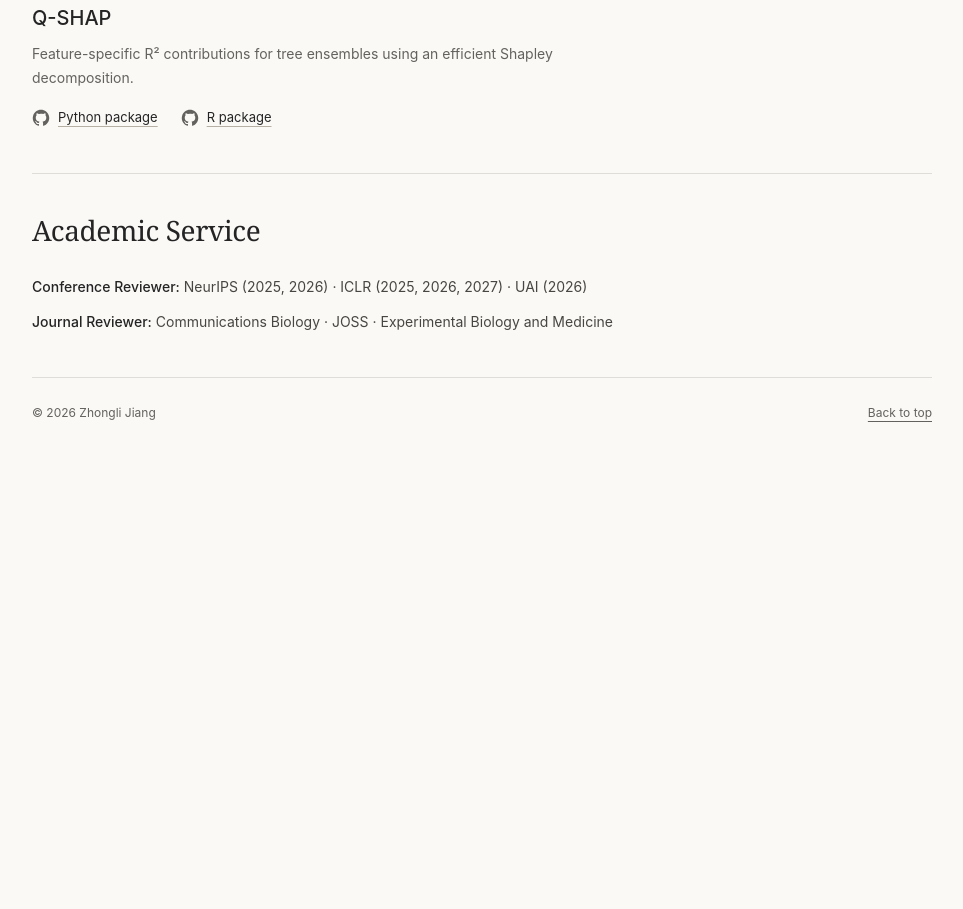
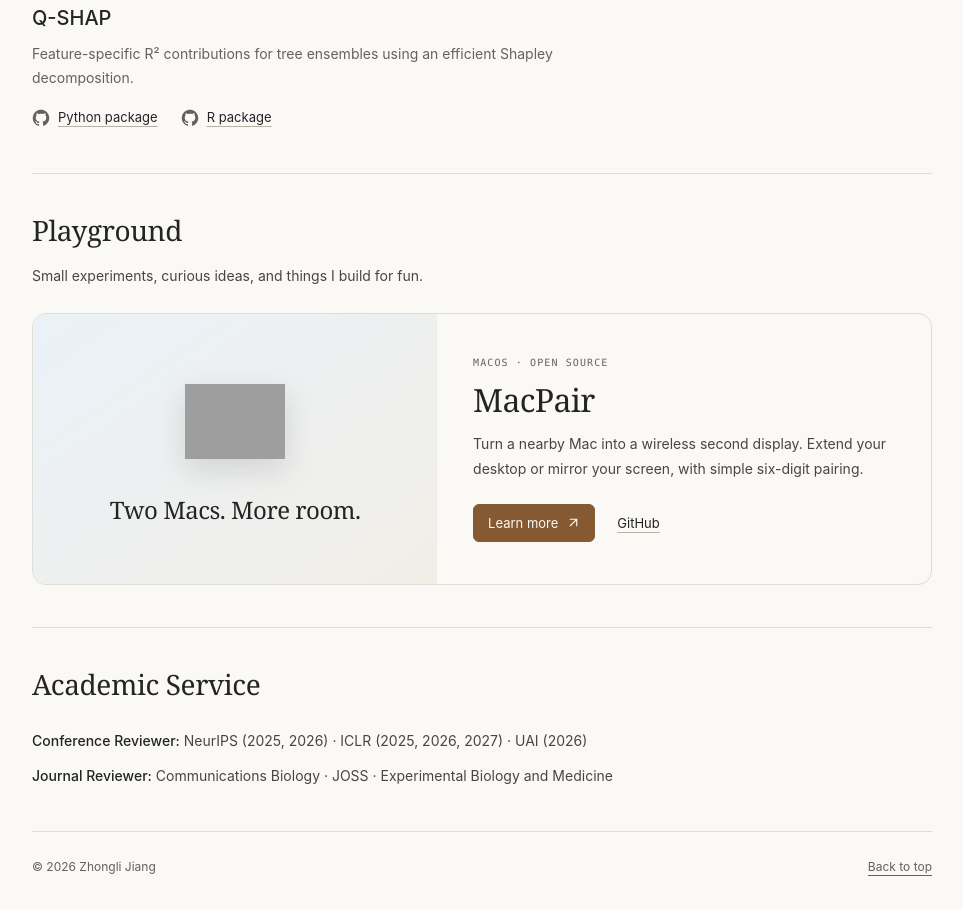
Before and after one commit to catstats/catstats.github.io, a plain HTML site: page index.html in a window 1280 px wide. Shown: the part 1156-2065 px from the top of the page, without its empty margins (158-1121 px from the left). Before the commit the page ends 1611 px from the top, so only its background shows below. Drawn offline with Linux system fonts and the light colour scheme; grey boxes are pictures that could not be loaded.

Commit message:
Add Playground section featuring MacPair

```diff
--- a/index.html
+++ b/index.html
@@ -3,7 +3,7 @@
 <head>
   <meta charset="utf-8">
   <meta name="viewport" content="width=device-width, initial-scale=1">
-  <meta name="description" content="Zhongli Jiang — representation learning, explainable artificial intelligence, causal inference, and bioinformatics. Selected publications, open-source software, and academic service.">
+  <meta name="description" content="Zhongli Jiang — representation learning, explainable artificial intelligence, causal inference, and bioinformatics. Selected publications, open-source software, playful experiments, and academic service.">
   <meta name="theme-color" content="#faf9f6">
   <title>Zhongli Jiang | Statistics & Machine Learning</title>
   <link rel="icon" href="assets/favicon.svg" type="image/svg+xml">
@@ -100,6 +100,21 @@
     .software h3 { font-size: 20px; }
     .software p { margin: 8px 0 14px; color: var(--muted); font-size: 14px; }
     .software .links { margin-top: 0; font-size: 13px; }
+    .playground-intro { max-width: 620px; margin: -10px 0 24px; color: var(--intro); font-size: 14px; }
+    .playground-project { display: grid; grid-template-columns: .9fr 1.1fr; overflow: hidden; border: 1px solid var(--line); border-radius: 14px; background: var(--bg); }
+    .playground-art { display: flex; flex-direction: column; align-items: center; justify-content: center; gap: 22px; min-height: 270px; padding: 32px; background: linear-gradient(145deg, #eaf2f8, #f1eee7); }
+    :root[data-theme="dark"] .playground-art { background: linear-gradient(145deg, #172637, #222420); }
+    .playground-icon { display: block; width: 100px; height: 100px; object-fit: contain; filter: drop-shadow(0 10px 15px rgb(0 0 0 / .12)); }
+    .playground-caption { color: var(--text); font: 24px/1.3 Georgia, "Times New Roman", serif; letter-spacing: -.5px; text-align: center; }
+    .playground-body { min-width: 0; align-self: center; padding: 32px 36px; }
+    .playground-meta { margin: 0 0 10px; color: var(--muted); font: 10px/1.6 ui-monospace, SFMono-Regular, Menlo, monospace; letter-spacing: 1.1px; text-transform: uppercase; }
+    .playground-body h3 { margin: 0 0 12px; font: 32px/1.2 Georgia, "Times New Roman", serif; letter-spacing: -.7px; }
+    .playground-description { margin: 0; color: var(--intro); font-size: 14px; line-height: 1.8; }
+    .playground-actions { display: flex; align-items: center; flex-wrap: wrap; gap: 12px 22px; margin-top: 22px; }
+    .playground-button { display: inline-flex; align-items: center; gap: 9px; padding: 8px 14px; border: 1px solid var(--accent); border-radius: 6px; background: var(--accent); color: var(--bg); font-size: 13px; line-height: 1.6; text-decoration: none; }
+    .playground-button:hover { color: var(--bg); opacity: .9; }
+    .playground-source { font-size: 13px; }
+    .playground-arrow { width: 13px; height: 13px; flex: 0 0 13px; }
     .service-summary p { margin: 0; color: var(--intro); font-size: 14px; line-height: 1.9; }
     .service-summary p + p { margin-top: 8px; }
     .service-summary strong { color: var(--text); font-weight: 550; }
@@ -111,6 +126,11 @@
       nav { gap: 8px 18px; }
       .about { grid-template-columns: 1fr; padding: 38px 0; gap: 22px; }
       .monogram { width: 72px; height: 72px; margin-top: 0; font-size: 26px; }
+      .playground-project { grid-template-columns: 1fr; }
+      .playground-art { min-height: 210px; padding: 28px; gap: 18px; }
+      .playground-icon { width: 88px; height: 88px; }
+      .playground-caption { font-size: 22px; }
+      .playground-body { padding: 26px; }
       .email-dialog { padding: 20px; }
       .email-copy-row { flex-direction: column; }
       h1 { font-size: 42px; }
@@ -140,6 +160,7 @@
         <a href="#about">About</a>
         <a href="#publications">Publications</a>
         <a href="#software">Software</a>
+        <a href="#playground">Playground</a>
         <a href="#service">Service</a>
       </nav>
       <button class="theme-toggle" id="theme-toggle" type="button" aria-label="Switch color theme" title="Switch color theme" hidden>
@@ -225,6 +246,28 @@
           </article>
         </div>
       </section>
+      <section id="playground" aria-labelledby="playground-title">
+        <div class="section-title"><h2 id="playground-title">Playground</h2></div>
+        <p class="playground-intro">Small experiments, curious ideas, and things I build for fun.</p>
+        <article class="playground-project" aria-labelledby="macpair-title">
+          <div class="playground-art" aria-hidden="true">
+            <img class="playground-icon" src="https://catstats.github.io/MacPair/brand/macpair-icon.png" width="100" height="100" alt="" loading="lazy" decoding="async">
+            <span class="playground-caption">Two Macs. More room.</span>
+          </div>
+          <div class="playground-body">
+            <p class="playground-meta">macOS · Open source</p>
+            <h3 id="macpair-title">MacPair</h3>
+            <p class="playground-description">Turn a nearby Mac into a wireless second display. Extend your desktop or mirror your screen, with simple six-digit pairing.</p>
+            <div class="playground-actions">
+              <a class="playground-button" href="https://catstats.github.io/MacPair/" target="_blank" rel="noopener noreferrer" aria-label="Learn more about MacPair (opens in a new tab)">
+                Learn more
+                <svg class="playground-arrow" viewBox="0 0 16 16" fill="none" stroke="currentColor" stroke-width="1.4" stroke-linecap="round" stroke-linejoin="round" aria-hidden="true"><path d="M4 12 12 4M4 4h8v8"/></svg>
+              </a>
+              <a class="playground-source" href="https://github.com/catstats/MacPair" target="_blank" rel="noopener noreferrer" aria-label="MacPair source code on GitHub (opens in a new tab)">GitHub</a>
+            </div>
+          </div>
+        </article>
+      </section>
       <section id="service" aria-labelledby="service-title">
         <div class="section-title"><h2 id="service-title">Academic Service</h2></div>
         <div class="service-summary">
```
